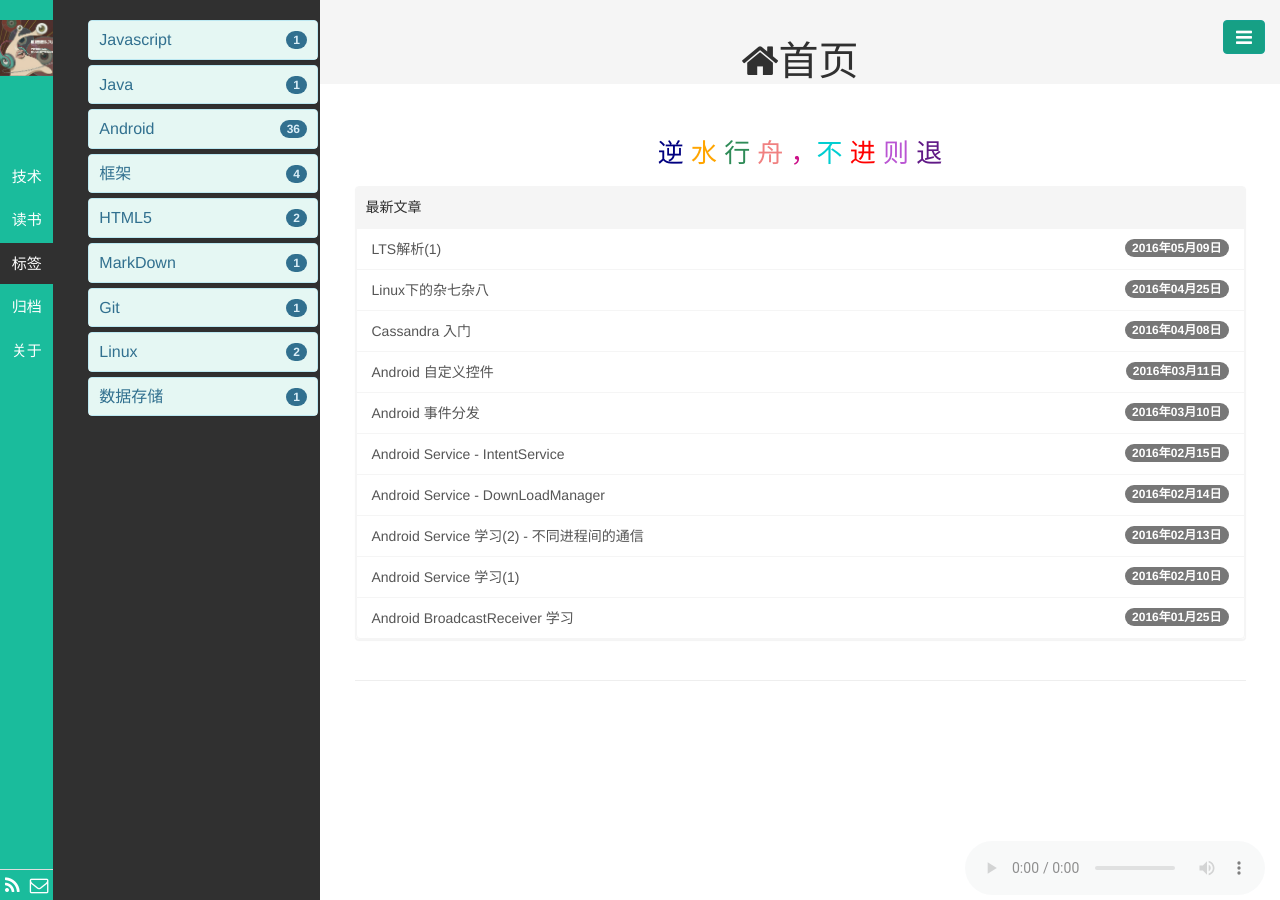
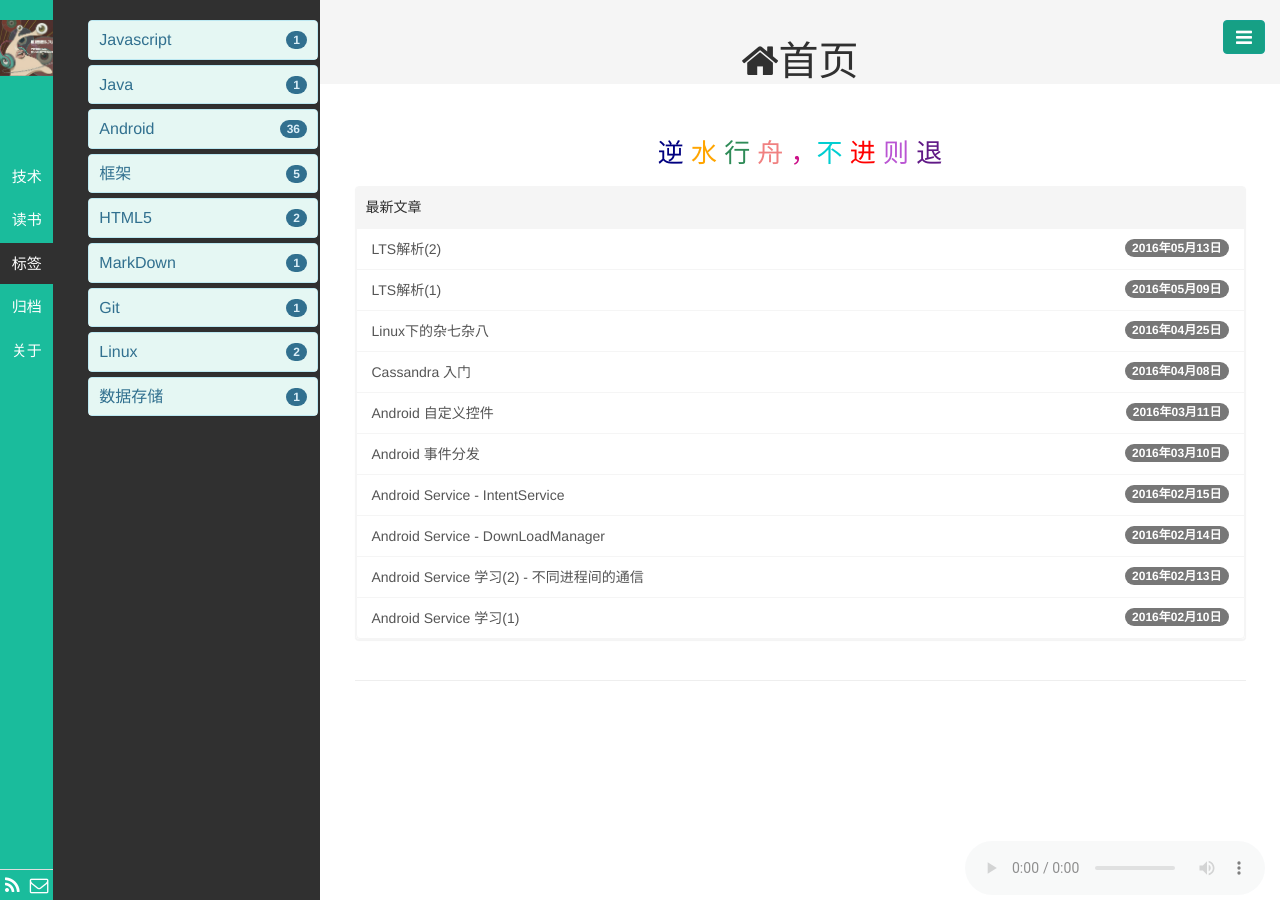
Before and after one commit to javadavid/blog, a Jekyll site: the page built from index.html, in a window 1280 px wide. Built offline with Jekyll 4.4.1, drawn with Linux system fonts in a browser that asks for light colours; the list of posts is cut into pages by our own code; comment, search, counter and statistics services are not loaded; some of the changed lines change nothing that is shown.

Commit message:
new post

```diff
--- /dev/null
+++ b/_posts/技术/2016-05-13-lts-source02.md
@@ -0,0 +1,578 @@
+---
+layout: post
+title:  "LTS解析(2) "
+date: 2016/5/13 19:27:06
+categories:
+- 技术
+tags:
+- 框架
+---
+
+### **Log日志**
+
+#### 执行日志
+
+package：com.github.ltsopensource.core.logger
+
+![lts_uml_01.png]({{site.baseurl}}/public/img/lts_uml_01.png)
+
+- Logger接口：主要定义一些 根据不同日志level格式输出、异常信息、和日志的一些设置参数
+
+	**实现**
+
+	- JclLogger：apache日志输出器 org.apache.commons.logging.Log
+	- JdkLogger：JDK自带的输出器 java.util.logging.Logger
+	- Log4jLogger：默认的Log4j日志输出器 org.apache.log4j.Logger
+	- Slf4jLogger：Slf4j日志输出器 org.slf4j.Logger
+
+	**日志扩展**
+
+	- FailsafeLogger：自定义的 LTS日志输出器（support包），覆写了输出格式，扩展自slf4j
+
+		- FormattingTuple：格式化的元素的元祖
+
+				public class FormattingTuple {
+				    static public FormattingTuple NULL = new FormattingTuple(null);
+					//异常消息字符串
+				    private String message;
+					//异常信息
+				    private Throwable throwable;
+					//{} 中的参数
+				    private Object[] argArray;
+				}
+
+		- MessageFormatter：输出格式化器工具类，主要是对`{}`的处理，比如 通过format方法格式化`{}`输出各种操作
+
+
+
+- LoggerAdapter：适配器，对输出器Logger、输出日志等级Level、日志文件File的操作，默认使用slf4j日志
+
+		@SPI(key = ExtConfig.LTS_LOGGER, dftValue = "slf4j")
+		public interface LoggerAdapter {
+
+		    //获取日志输出器
+		    Logger getLogger(Class<?> key);
+
+		    //获取日志输出器
+		    Logger getLogger(String key);
+
+		    //设置输出等级
+		    void setLevel(Level level);
+
+		    //获取当前日志等级
+		    Level getLevel();
+
+		    //获取当前日志文件
+		    File getFile();
+
+		    //设置输出日志文件
+		    void setFile(File file);
+		}
+
+#### 任务日志（工厂）
+
+package：com.github.ltsopensource.biz.logger
+
+![lts_uml_02.png]({{site.baseurl}}/public/img/lts_uml_02.png)
+
+- 接口JobLogger,根据日志的记录输出
+
+		public interface JobLogger {
+			//单条记录
+		    public void log(JobLogPo jobLogPo);
+
+			//多条记录
+		    public void log(List<JobLogPo> jobLogPos);
+
+			//查询返回记录表sql 数据JobLogPo 默认查询10条记录
+		    public PaginationRsp<JobLogPo> search(JobLoggerRequest request);
+		}
+
+	**实现：分别对应3中数据库的日志操作 和 对内存中缓存日志队列的存储**
+
+	- ConsoleJobLogger
+	- MongoJobLogger
+	- MysqlJobLogger
+
+
+	- SmartJobLogger/LazyJobLogger（ **装饰模式**）
+
+			public LazyJobLogger(AppContext appContext, JobLogger delegate) {
+				//根据传入的日志查询接口实现实例化相应的实例 实现数据库查询刷新的扩展
+		        this.delegate = delegate;
+
+				//读取配置中默认的缓存策略信息
+		        Config config = appContext.getConfig();
+		        maxMemoryLogSize = config.getParameter(ExtConfig.LAZY_JOB_LOGGER_MEM_SIZE, 1000);
+		        int flushPeriod = config.getParameter(ExtConfig.LAZY_JOB_LOGGER_CHECK_PERIOD, 3);
+		        batchFlushSize = config.getParameter(ExtConfig.LAZY_JOB_LOGGER_BATCH_FLUSH_SIZE, 100);
+		        overflowSize = config.getParameter(ExtConfig.LAZY_JOB_LOGGER_OVERFLOW_SIZE, 10000);
+				//定义一个scheduled 执行定时磁盘刷新策略进行原子操作
+		        final ScheduledExecutorService executor = Executors.newSingleThreadScheduledExecutor(
+		                new NamedThreadFactory("LazyJobLogger", true));
+		        final ScheduledFuture<?> scheduledFuture = executor.scheduleWithFixedDelay(new Runnable() {
+		            @Override
+		            public void run() {
+		                try {
+		                    if (flushing.compareAndSet(false, true)) {
+		                        checkAndFlush();
+		                    }
+		                } catch (Throwable t) {
+		                    LOGGER.error("CheckAndFlush log error", t);
+		                }
+		            }
+		        }, flushPeriod, flushPeriod, TimeUnit.SECONDS);
+				//节点停止线程 ，回调接口，通知事件中心 设置结束线程状态
+		        NodeShutdownHook.registerHook(appContext, this.getClass().getName(), new com.github.ltsopensource.core.commons.utils.Callable() {
+		            public void call() throws Exception {
+		                scheduledFuture.cancel(true);
+		                executor.shutdownNow();
+		            }
+		        });
+		    }
+
+
+- 工厂JobLoggerFactory：数据库工厂实例接口
+
+		@SPI(key = ExtConfig.JOB_LOGGER, dftValue = "mysql")
+		public interface JobLoggerFactory {
+			//根据记录config配置信息返回 日志表的查询 数据库实例 默认实例化mysql
+		    JobLogger getJobLogger(Config config);
+		}
+
+    **工厂实现**
+
+	- ConsoleJobLoggerFactory：json
+	- MongoJobLoggerFactory：mongoDB
+	- MysqlJobLoggerFactory：mysql
+
+
+
+
+### **JSON**
+
+#### JSON序列化
+
+package：com.github.ltsopensource.json
+
+![lts_uml_03.png]({{site.baseurl}}/public/img/lts_uml_03.png)
+
+好像引用了这里的部分序列化的类：http://stleary.github.io/JSON-java/index.html。可以去看看相关的文档；
+
+
+- JSONTokenizer：json分割器。 用于对json字符串读取位置的记录操作，JSONObject、JSONArray使用它 验证处理json格式 ；
+
+		public class JSONTokenizer {
+			//当前字符的ascii码。
+		    private long character;
+			//是否到达文件末尾
+		    private boolean eof;
+			//记录 第几列 位置
+		    private long index;
+			//记录 第几行 位置
+		    private long line;
+			//记录 读取的当前字符
+		    private char previous;
+			//字符串读取流
+		    private Reader reader;
+			//是否可以后退双字节的标识?
+		    private boolean usePrevious;
+		}
+
+- JSONArray.java：对Json数组的一些增删改查操作 。
+- JSONObject：对Json对象的一些增删改查操作。
+- JSONException：一齐处理json运行时的异常；
+
+	- Deserializer：反序列化接口（传给 JSONParser）
+
+			public interface Deserializer {
+				//传入json对象，和需要转换的类型
+			    <T> T deserialize(Object object, Type type);
+			}
+
+		**实现**
+
+		- ArrayDeserializer.java：数组
+		- CollectionDeserializer.java：集合
+		- EnumDeserializer.java：枚举
+		- JavaBeanDeserializer.java：javaBean
+		- MapDeserializer.java：Map
+		- PrimitiveTypeDeserializer.java：原型类（lang包下各种类型）
+
+- JSONParser：适配类反射得到Deserializer实现 进行转换 反序列化操作；
+
+		public static <T> T parse(Object object, Type type) {
+	        Deserializer deserializer = getDeserializer(type);
+	        return deserializer.deserialize(object, type);
+	    }
+
+
+#### JSON元素操作（扩展）
+
+package：com.github.ltsopensource.core.json
+
+![lts_uml_04.png]({{site.baseurl}}/public/img/lts_uml_04.png)
+
+- JSONObject/JSONArray接口：分别定义对 json对象/数组 元素的操作（查询长度、遍历集合、增删元素、返回元素、构造 等）的接口；
+
+- JSONAdapter接口：JSON适配器，调用那种JSON实例；
+
+> 分别是对alibaba.fastjson和Jackson的重写
+
+- JSONFactory：配置 和 取得 JSONAdapter实例对象
+
+- JSON：对JSONFactory工厂封装、根据类型适配器转换json
+
+- TypeReference：对Type属性的一个封装类
+
+- TypeUtils：类型转换的一个工具类；将对象向下转型的一个操作
+
+
+### AutoConfig：用来对配置文件和bean之间属性值的装配
+
+package：com.github.ltsopensource.autoconfigure
+
+![lts_uml_05.png]({{site.baseurl}}/public/img/lts_uml_05.png)
+
+- AutoConfigContext：存放一些基础的配置组装信息
+
+		public class AutoConfigContext {
+			//属性配置文件中KEY的列表集合（包括字符大小写、ConfigurationProperties定义的分隔符） - bean解析器
+		    private Map<String, PropertyDescriptor> nameDescriptorMap;
+
+			//bean解析器 - 属性配置文件中KEY的列表集合
+		    private Map<PropertyDescriptor, Set<String>> descriptorNamesMap;
+
+			//properties配置文件键值对信息
+		    private Map<String, String> propMap;
+
+			//存放当前需要反射的类型
+		    private Object targetObject;
+		}
+
+	> 关于Bean解析器PropertyDescriptor：Bean的属性存储器，内部使用反射对getter和setter、method 操作Bean属性的实体类
+
+- ConfigurationProperties：可以进行bean装配的annotaion标识。属性分隔符prefix和文件位置locations
+
+- Resolver：解析bean属性类型的接口
+
+		public interface Resolver {
+		    void resolve(AutoConfigContext context, PropertyDescriptor descriptor, Class<?> propertyType);
+		}
+
+- AbstractResolver implements Resolver：抽象类；回调接口Filter（**策略模式**）
+
+		//PropertyDescriptor中的属性名称 和 property配置文件中的分割变形的key 的匹配 匹配规则由外部决定 （回调接口）
+		protected void doFilter(AutoConfigContext context, PropertyDescriptor descriptor, Filter filter) {
+	        Set<String> names = context.getNamesByDescriptor(descriptor);
+
+	        for (Map.Entry<String, String> entry : context.getPropMap().entrySet()) {
+	            String key = entry.getKey();
+	            String value = entry.getValue();
+	            for (String name : names) {
+	                if (filter.onCondition(name, key, value)) {
+	                    filter.call(name, key, value);
+	                }
+	            }
+	        }
+	    }
+
+		protected interface Filter {
+			//匹配规则
+	        boolean onCondition(String name, String key, String value);
+	        //将实际解析的 键值对添加到本地的实现的map 中
+	        boolean call(String name, String key, String value);
+	    }
+
+	**分别的实现接口的属性类型解释器**
+
+	- ArrayResolver：
+	- ClassResolver：
+	- CollectionResolver：
+	- EnumResolver：
+	- JavaBeanResolver：
+	- MapResolver：
+	- PrimitiveTypeResolver：
+
+- ResolverUtils：通过propertyType决定使用那种类型解释器，解析后可以直接返回得到INSTANCE对象；
+
+- RelaxedNames：对属性字符串分隔符的正则处理；
+
+- PropertiesConfigurationResolveException：处理转换属性值的运行时异常类
+
+- AutoConfigContextBuilder（**生成器模式**）：用于构造AutoConfigContext函数属性；
+
+			public AutoConfigContext build() {
+				//对PropertyDescriptor构造和过滤（下面有详细解释）
+		        buildPropertyDescriptors();
+
+				//根据分隔符、属性解释器构造出Map键值对 nameDescriptorMap和 descriptorNameMap
+		        buildNameDescriptorMap(prefix, propertyDescriptors);
+
+		        return new AutoConfigContext(nameDescriptorMap, descriptorNameMap, propMap, targetObj);
+		    }
+
+	- buildPropertyDescriptors方法
+
+			private void buildPropertyDescriptors() {
+		        propertyDescriptors = new ArrayList<PropertyDescriptor>();
+		        Class<?> clazz = targetObj.getClass();
+		        try {
+					//通过目标bean的超类、子类信息构建的BeanInfo对象
+		            BeanInfo beanInfo = Introspector.getBeanInfo(clazz, Introspector.IGNORE_ALL_BEANINFO);
+					//得到bean的所有属性描述信息
+		            PropertyDescriptor[] pds = beanInfo.getPropertyDescriptors();
+					//过滤属性；略过构建protectionDomain和classLoader属性
+		            for (PropertyDescriptor pd : pds) {
+		                if (Class.class == clazz &&
+		                        ("classLoader".equals(pd.getName()) || "protectionDomain".equals(pd.getName()))) {
+		                    // Ignore Class.getClassLoader() and getProtectionDomain() methods - nobody needs to bind to those
+		                    continue;
+		                }
+		                if (LOGGER.isTraceEnabled()) {
+		                    LOGGER.trace("Found bean property '" + pd.getName() + "'" +
+		                            (pd.getPropertyType() != null ? " of type [" + pd.getPropertyType().getName() + "]" : "") +
+		                            (pd.getPropertyEditorClass() != null ?
+		                                    "; editor [" + pd.getPropertyEditorClass().getName() + "]" : ""));
+		                }
+		                propertyDescriptors.add(pd);
+		            }
+
+		        } catch (IntrospectionException e) {
+		            throw new PropertiesConfigurationResolveException(e);
+		        }
+		    }
+
+- PropertiesConfigurationFactory：属性配置工厂，用于构造bean的实体
+
+		public static <T> T createPropertiesConfiguration(Class<T> clazz, String prefix, Map<String, String> propMap) {
+			//初始化Bean
+	        T targetObj;
+	        try {
+	            targetObj = clazz.newInstance();
+	        } catch (Exception e) {
+	            throw new IllegalStateException(clazz.getName() + " instance error", e);
+	        }
+			//装配配置文件
+	        AutoConfigContext configContext = new AutoConfigContextBuilder()
+	                .setPrefix(prefix)
+	                .setPropMap(propMap)
+	                .setTargetObj(targetObj)
+	                .build();
+
+			//循环匹配prefix头信息
+	        Set<String> includeNames = new HashSet<String>();
+	        if (CollectionUtils.isNotEmpty(configContext.getNameDescriptorMap())) {
+	            for (String key : propMap.keySet()) {
+	                for (String name : configContext.getNameDescriptorMap().keySet()) {
+	                    if (key.startsWith(name)) {
+	                        includeNames.add(name);
+	                    }
+	                }
+	            }
+	        }
+			//将符合条件的、能够对应反射class属性类型的 的头信息 进行解释
+	        for (String includeName : includeNames) {
+	            PropertyDescriptor descriptor = configContext.getNameDescriptorMap().get(includeName);
+	            Class<?> propertyType = descriptor.getPropertyType();
+	            Resolver resolver = ResolverUtils.getResolver(propertyType);
+	            if (resolver != null) {
+					//根据解释器 解释相应的配置属性 和 bean属性信息
+	                resolver.resolve(configContext, descriptor, propertyType);
+	            } else {
+	                throw new PropertiesConfigurationResolveException("Can not find Resolver for type:" + propertyType.getName());
+	            }
+	        }
+	        return targetObj;//返回对象
+	    }
+
+### CMD：Http协议的命令行管理操作
+
+package：com.github.ltsopensource.cmd
+
+![lts_uml_06.png]({{site.baseurl}}/public/img/lts_uml_06.png)
+
+先是2个实体类：
+
+- HttpCmdRequest：发出命令
+
+		public class HttpCmdRequest {
+			//命令行
+		    private String command;
+			//节点标识（如：用于在哪个zk node的操作记录）
+		    private String nodeIdentity;
+			//命令参数map
+		    private Map<String, String> params;
+		}
+
+- HttpCmdResponse：命令的返回值
+
+		public class HttpCmdResponse implements Serializable {
+			//执行状态
+		    private boolean success = false;
+			//返回字符信息
+		    private String msg;
+			//返回的状态编码
+		    private String code;
+			//?
+		    private String obj;
+		}
+
+- HttpCmdProc：对外暴露提供的cmd处理器接口，扩展不同类型的命令
+
+		public interface HttpCmdProc {
+			//取得节点信息
+		    String nodeIdentity();
+			//取得命令行
+		    String getCommand();
+			//执行相应节点的命令
+		    HttpCmdResponse execute(HttpCmdRequest request) throws Exception;
+		}
+
+	**实现（主要看execute方法）**
+
+	- JVMInfoGetHttpCmd：JVM配置信息
+	- AddJobHttpCmd：添加任务的命令
+	- JobTerminateCmd：用于中断某个Job
+	- StatusCheckHttpCmd：给JobTracker发送信号，加载任务
+	- MDataAddHttpCmd：监控数据添加CMD
+	- StatusCheckHttpCmd：主要用于启动检测, 通过调用该命令检测是否启动成功
+	- SysConfigModifyHttpCmd：一些系统配置更改CMD
+
+- HttpCmdContext：对命令的一个封装。存放（lock加锁）和取得Node节点命令行的操作记录与命令实例的KV
+
+		private final Map<String/*节点标识*/, Map<String/*cmd*/, HttpCmdProc>>
+            NODE_PROCESSOR_MAP = new HashMap<String, Map<String, HttpCmdProc>>();
+
+
+- HttpCmdClient/HttpCmd：对doPost和doGet的HTTP请求的处理
+
+
+- HttpCmdExecutor：对本地端口的监听操作，头信息和状态的判断，一旦收到连接，则对返回状态信息的处理和结果的输出到本地控制台的操作，线程的启动由外部决定
+
+		private void sendResponse(String status, String mime, Properties header, InputStream data) {
+	        try {
+				//执行状态；
+	            if (status == null)
+	                throw new Error("sendResponse(): Status can't be null.");
+				//取得连接返回的输出流
+	            OutputStream out = socket.getOutputStream();
+				//使用pw打印头信息
+	            PrintWriter pw = new PrintWriter(out);
+	            pw.print("HTTP/1.0 " + status + " \r\n");
+
+	            if (mime != null)
+	                pw.print("Content-Type: " + mime + "\r\n");
+
+	            if (header == null || header.getProperty("Date") == null)
+	                pw.print("Date: " + DateUtils.formatYMD_HMS(new Date()) + "\r\n");
+
+	            if (header != null) {
+	                Enumeration e = header.keys();
+	                while (e.hasMoreElements()) {
+	                    String key = (String) e.nextElement();
+	                    String value = header.getProperty(key);
+	                    pw.print(key + ": " + value + "\r\n");
+	                }
+	            }
+
+	            pw.print("\r\n");
+	            pw.flush();
+				//打印返回的消息信息
+	            if (data != null) {
+	                byte[] buff = new byte[2048];
+	                while (true) {
+	                    int read = data.read(buff, 0, 2048);
+	                    if (read <= 0)
+	                        break;
+	                    out.write(buff, 0, read);
+	                }
+	            }
+	            out.flush();
+	            out.close();
+	            if (data != null)
+	                data.close();
+	        } catch (IOException ioe) {
+	            try {
+	                socket.close();
+	            } catch (Throwable ignored) {
+	            }
+	        }
+	    }
+
+
+- HttpCmdAcceptor：定义一个主线程，用来管理子线程监听端口命令队列列表所接收到正常连接的服务器套接字;
+
+		public class HttpCmdAcceptor {
+
+		    private static final Logger LOGGER = LoggerFactory.getLogger(HttpCmdAcceptor.class);
+			//原子操作
+		    private final AtomicBoolean start = new AtomicBoolean(false);
+			//定义线程池队列
+		    private final ExecutorService executorService;
+		    private ServerSocket serverSocket;
+		    private Thread thread;
+		    private HttpCmdContext context;
+
+		    public void start() {
+
+		        if (!start.compareAndSet(false, true)) {
+		            // 如果已经启动了,就不重复启动
+		            return;
+		        }
+				//主线程对子线程列表的管理操作
+		        if (thread == null) {
+		            this.thread = new NamedThreadFactory("HTTP-CMD-ACCEPTOR", true).newThread(
+		                    new Runnable() {
+		                        @Override
+		                        public void run() {
+
+		                            while (isStarted()) {
+		                                try {
+											//本地取得服务端的连接对象
+		                                    Socket socket = serverSocket.accept();
+											//判断是否连接成功
+		                                    if (socket == null) {
+		                                        continue;
+		                                    }
+											//实例化的监听器放入连接池启动
+		                                    executorService.submit(new HttpCmdExecutor(context, socket));
+
+		                                } catch (Throwable t) {
+		                                    LOGGER.error("Accept error ", t);
+		                                    try {
+		                                        Thread.sleep(1000); // 1s
+		                                    } catch (InterruptedException ignored) {
+		                                    }
+		                                }
+		                            }
+
+		                        }
+		                    }
+		            );
+		        }
+		        // 启动线程
+		        thread.start();
+
+		        LOGGER.info("HttpCmdAcceptor start succeed ");
+		    }
+		}
+
+
+- HttpCmdServer：远程建立服务端连接瞬间，同时打开HttpCmdAcceptor连接操作，远程接受命令，本地会接收到连接执行状态；
+
+		public void start() throws HttpCmdException {
+	        try {
+	            if (start.compareAndSet(false, true)) {
+	                // 开启监听命令
+	                acceptor = new HttpCmdAcceptor(getServerSocket(), context);
+	                acceptor.start();
+	                LOGGER.info("Start succeed at port {}", port);
+	            }
+	        } catch (Exception t) {
+	            LOGGER.error("Start error at port {}", port, t);
+	            throw new HttpCmdException(t);
+	        }
+	    }
+
+PS：上面有些UML图片应该要自己去好好画画，方法的设计和各个类的细节调用还需要仔细学习看看。
--- a/public/css/base.css
+++ b/public/css/base.css
@@ -144,7 +144,7 @@ blockquote p {
 	margin:20px 0 20px 35px;
 }
 .img-thumbnail{
-	border:3px dashed #ccc;
+	border:1px dashed #ccc;
 }
 
 
```
Also changed, not shown: public/img/lts_uml_01.png (added), public/img/lts_uml_02.png (added), public/img/lts_uml_03.png (added), public/img/lts_uml_04.png (added), public/img/lts_uml_05.png (added), public/img/lts_uml_06.png (added), 1 other file.
